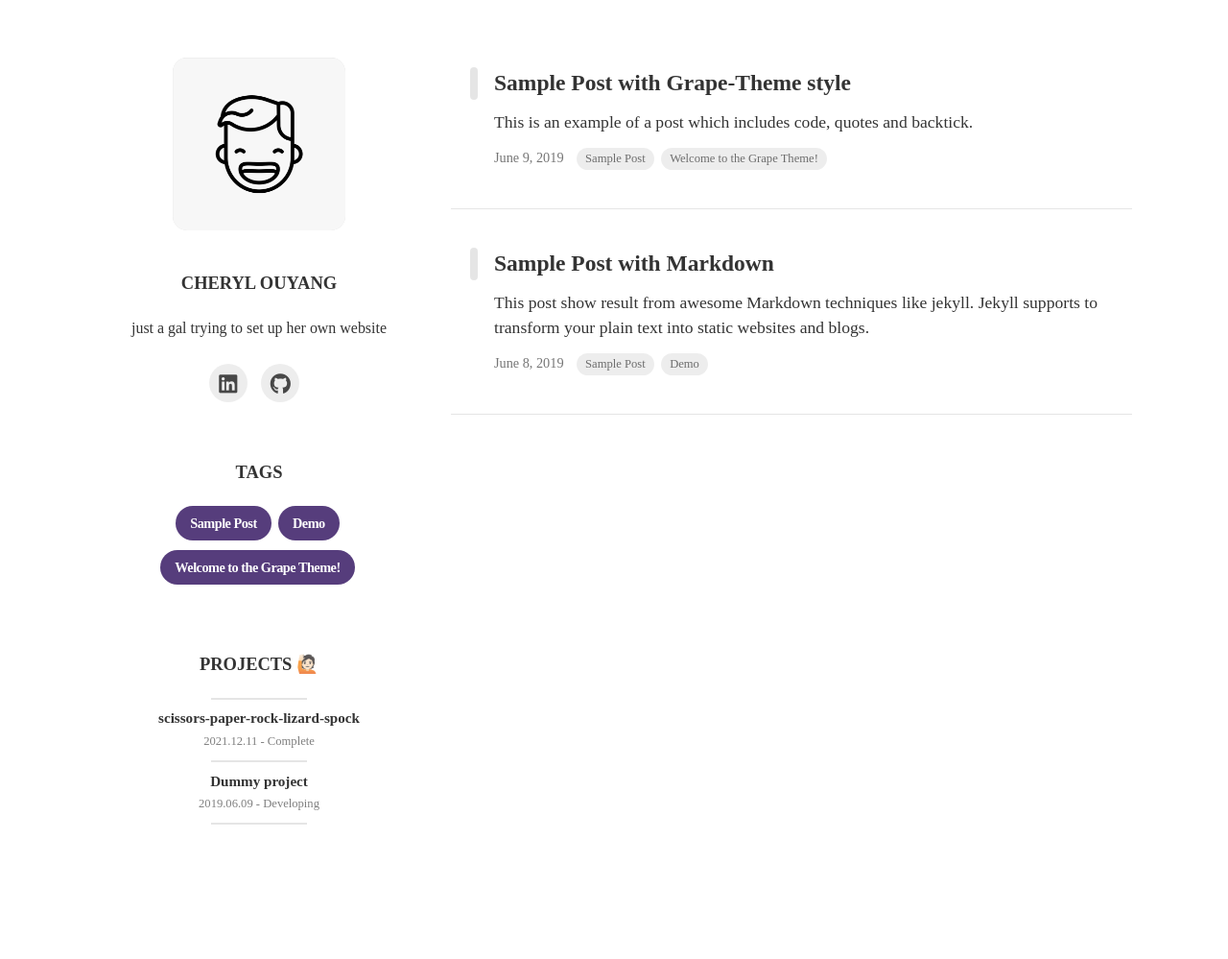
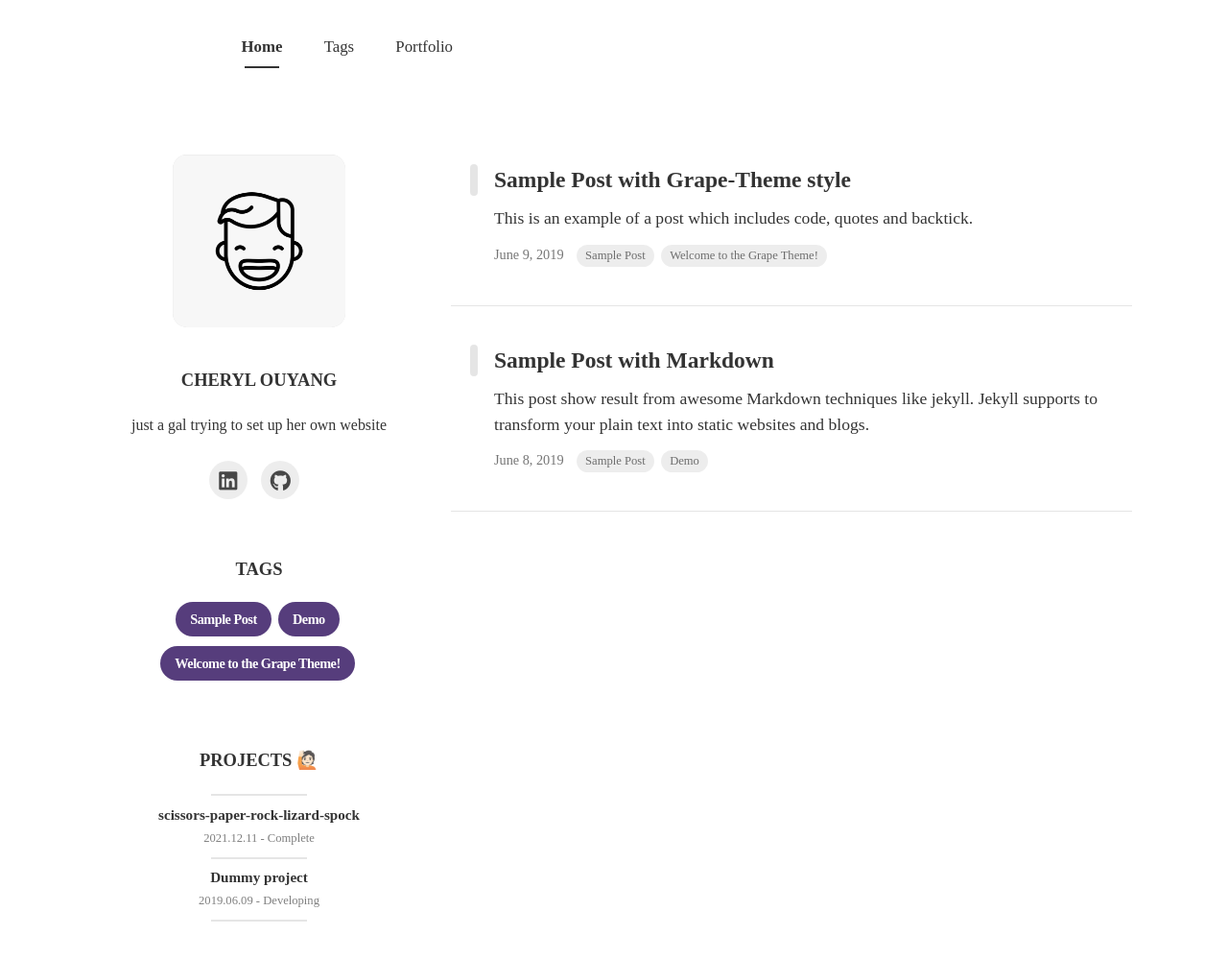
Before and after one commit to cherylouyang/cherylouyang.github.io, a Jekyll site: the page built from index.html, in a window 1280 px wide. Shown: the whole page at 96% size. Built offline with Jekyll 4.4.1, drawn with Linux system fonts in a browser that asks for light colours; nearby versions of some CDN libraries; some web fonts are replaced; the list of posts is cut into pages by our own code; before the commit the page ends 900 px from its top, so only the background shows below that.

Commit message:
Add nav bar to home page, change 'Blog' to 'Home'

```diff
--- a/_includes/header.html
+++ b/_includes/header.html
@@ -7,7 +7,7 @@
       {% when 'tags'%}
       <!-- tags -->
       <a href="{{ site.url }}">
-        <li class="btn-nav">Blog</li>
+        <li class="btn-nav">Home</li>
       </a>
       <li class="current">Tags</li>
       <a href="{{ site.url }}/portfolio">
@@ -16,7 +16,7 @@
       <!-- portfolio -->
       {% when 'portfolio'%}
       <a href="{{ site.url }}">
-        <li class="btn-nav">Blog</li>
+        <li class="btn-nav">Home</li>
       </a>
       <a href="{{ site.url }}/tags">
         <li class="btn-nav">Tags</li>
@@ -25,7 +25,7 @@
       {% else %}
       <!-- others -->
       <a href="{{ site.url }}">
-        <li class="current btn-nav">Blog</li>
+        <li class="current btn-nav">Home</li>
       </a>
       <a href="{{ site.url }}/tags">
         <li class="btn-nav">Tags</li>
--- a/_layouts/home.html
+++ b/_layouts/home.html
@@ -1,6 +1,8 @@
 ---
 layout: default
 ---
+{% include header.html %}
+
 <div id="home">
   <!-- Responsive Header -->
   <section id="header-nav">
```
